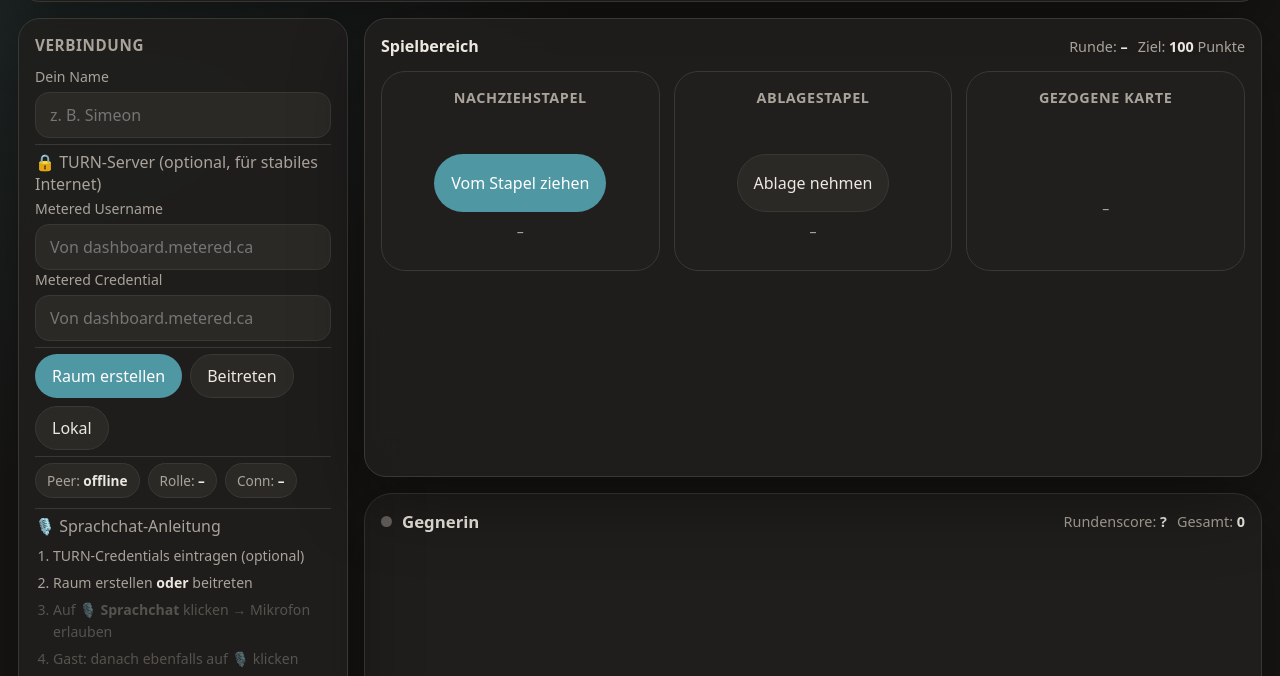
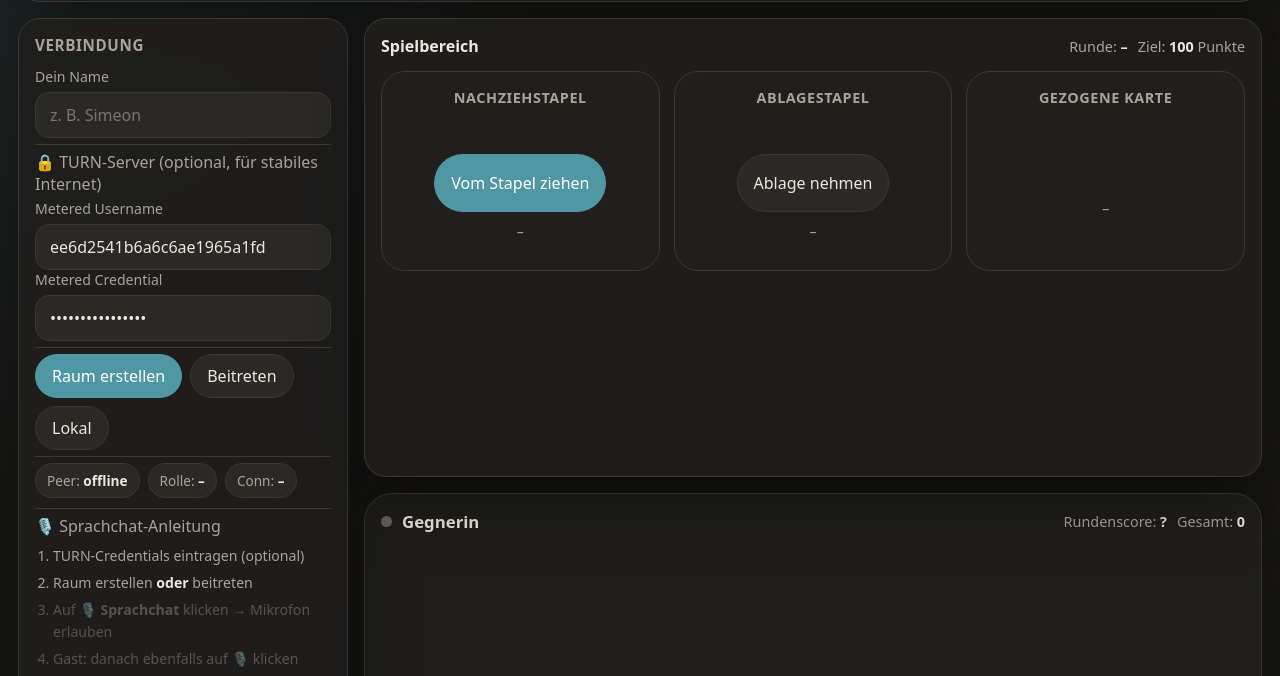
Before and after one commit to Slexon-38/skyjo-datenight, a plain HTML site: page index.html in a window 1280 px wide. Shown: the part 107-783 px from the top of the page. Drawn offline with Linux system fonts and the light colour scheme; a web font is replaced by a local one.

Commit message:
Update index.html

```diff
--- a/index.html
+++ b/index.html
@@ -306,11 +306,11 @@ button:disabled{opacity:.42;cursor:not-allowed;transform:none;}
     <div class="small" style="color:var(--muted);margin-bottom:4px;">🔒 TURN-Server (optional, für stabiles Internet)</div>
     <div class="field">
       <label for="turnUser">Metered Username</label>
-      <input id="turnUser" placeholder="Von dashboard.metered.ca"/>
+      <input id="turnUser" placeholder="Von dashboard.metered.ca" value="ee6d2541b6a6c6ae1965a1fd"/>
     </div>
     <div class="field">
       <label for="turnPass">Metered Credential</label>
-      <input id="turnPass" type="password" placeholder="Von dashboard.metered.ca"/>
+      <input id="turnPass" type="password" placeholder="Von dashboard.metered.ca" value="nTmjqHZ+sQ/9cmy6"/>
     </div>
     <div class="divider"></div>
     <div class="row">
```
